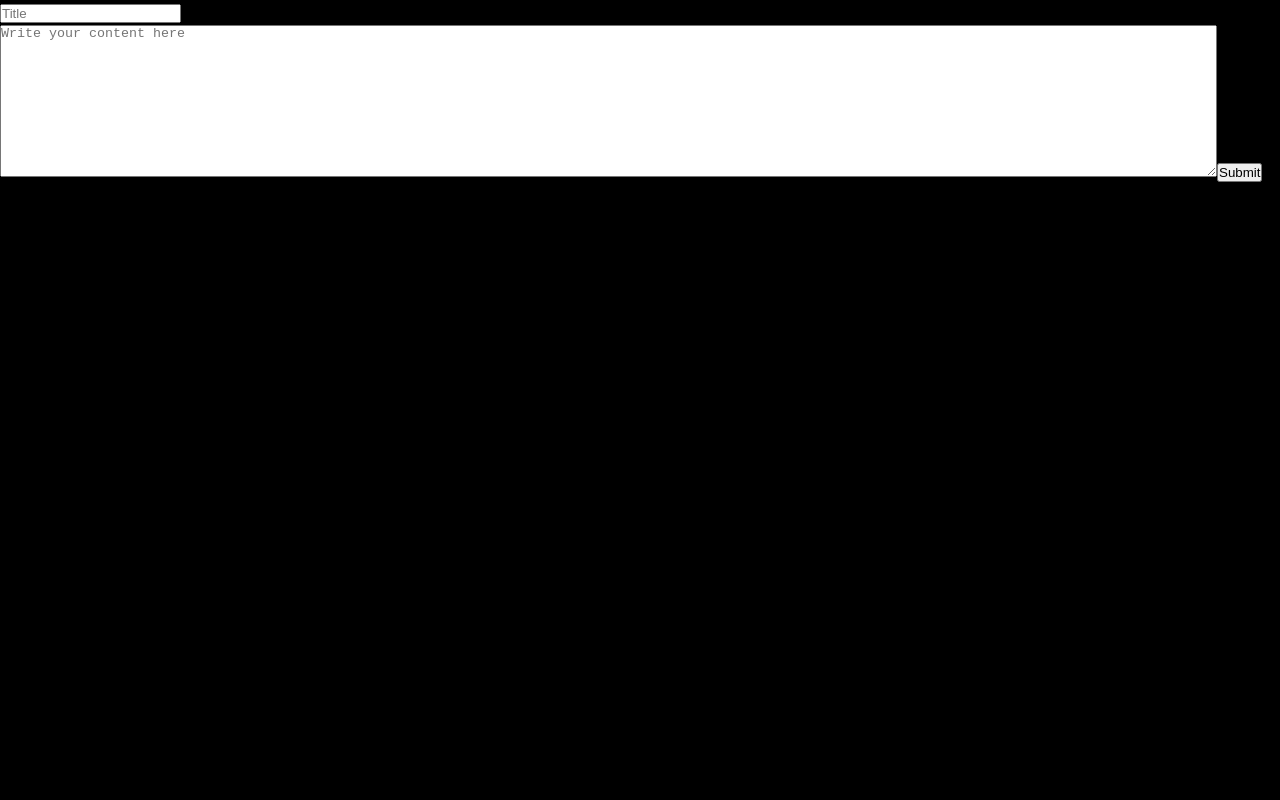
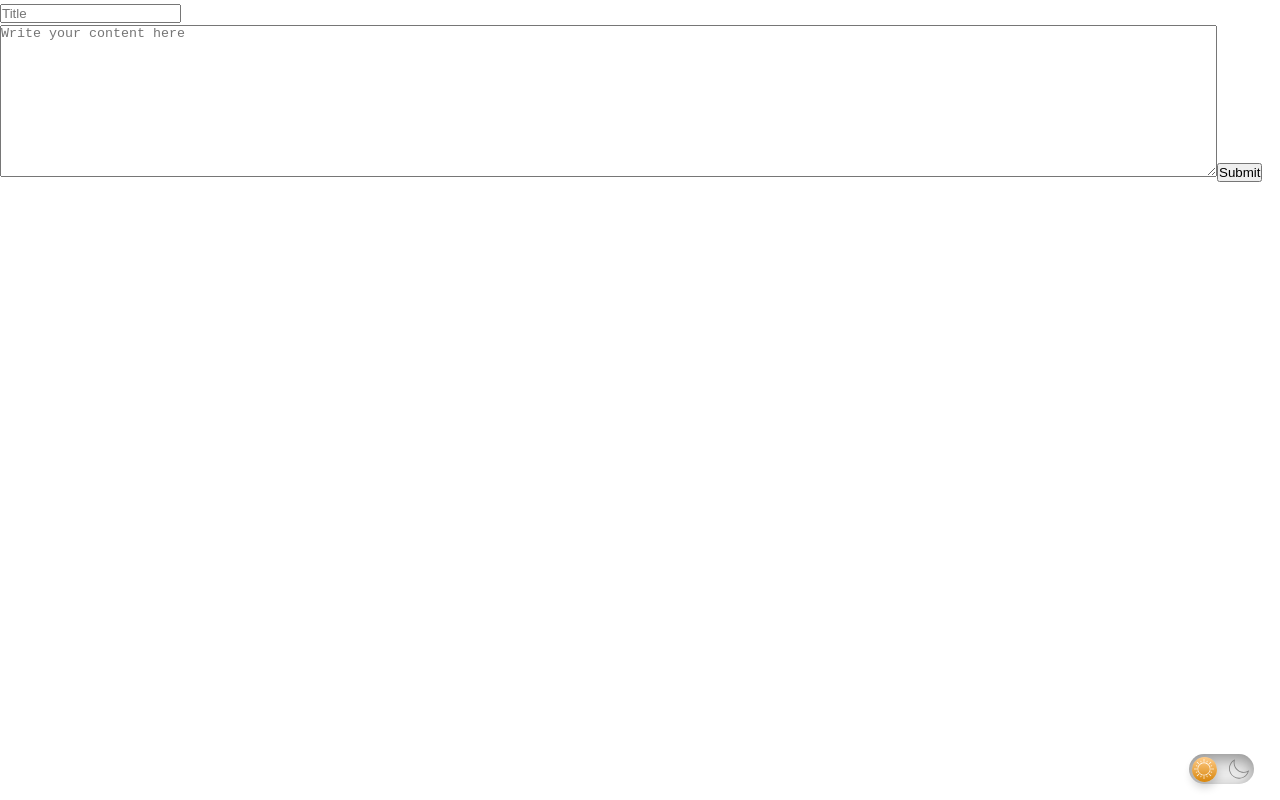
Before and after one commit to anhduc151/blogs-react-app, a React (Create React App) app: page /edit/1 in a window 1280 px wide. Built offline with nearby package versions, Linux system fonts and the light colour scheme; no server answers; the database is empty; a web font is replaced by a local one.

Commit message:
add dark-mode

```diff
--- a/src/App.js
+++ b/src/App.js
@@ -1,8 +1,8 @@
 import React from "react";
 import "./global.css";
 import { BrowserRouter as Router, Routes, Route } from "react-router-dom";
-import { publicRoutes } from './routes'
-
+import { publicRoutes } from "./routes";
+import DarkMode from "./components/DarkMode";
 
 function App() {
   return (
@@ -16,10 +16,13 @@ function App() {
     // </Router>
     <Router>
       <div>
+        <DarkMode />
         <Routes>
-          {publicRoutes.map((route, index)=> {
+          {publicRoutes.map((route, index) => {
             const Page = route.component;
-            return <Route key={index} path={route.path} element={<Page />}></Route>
+            return (
+              <Route key={index} path={route.path} element={<Page />}></Route>
+            );
           })}
         </Routes>
       </div>
--- /dev/null
+++ b/src/components/DarkMode/dark_mode.css
@@ -0,0 +1,70 @@
+/* css DarkMode */
+.dark_mode {
+  position: absolute;
+  bottom: 2%;
+  right: 2%;
+}
+
+.dark_mode_label {
+  width: 65px;
+  height: 30px;
+  position: relative;
+  display: block;
+  background: #ebebeb;
+  border-radius: 200px;
+  box-shadow: inset 0px 5px 15px rgba(0, 0, 0, 0.4),
+    inset 0px -5px 15px rgba(255, 255, 255, 0.4);
+  cursor: pointer;
+  transition: 0.3s;
+}
+.dark_mode_label:after {
+  content: "";
+  width: 25px;
+  height: 25px;
+  position: absolute;
+  top: 3px;
+  left: 3px;
+  background: linear-gradient(180deg, #ffcc89, #d8860b);
+  border-radius: 180px;
+  box-shadow: 0px 5px 10px rgba(0, 0, 0, 0.2);
+  transition: 0.3s;
+}
+.dark_mode_input {
+  width: 0;
+  height: 0;
+  visibility: hidden;
+}
+.dark_mode_input:checked + .dark_mode_label {
+  background: #242424;
+}
+.dark_mode_input:checked + .dark_mode_label:after {
+  left: 62px;
+  transform: translateX(-100%);
+  background: linear-gradient(180deg, #777, #3a3a3a);
+}
+.dark_mode_label:active:after {
+  width: 30px;
+}
+
+.dark_mode_label svg {
+  position: absolute;
+  width: 20px;
+  top: 5px;
+  z-index: 100;
+}
+.dark_mode_label svg.sun {
+  left: 5px;
+  fill: #fff;
+  transition: 0.3s;
+}
+.dark_mode_label svg.moon {
+  left: 40px;
+  fill: #7e7e7e;
+  transition: 0.3s;
+}
+.dark_mode_input:checked + .dark_mode_label svg.sun {
+  fill: #7e7e7e;
+}
+.dark_mode_input:checked + .dark_mode_label svg.moon {
+  fill: #fff;
+}
--- /dev/null
+++ b/src/components/DarkMode/index.jsx
@@ -0,0 +1,50 @@
+import { ReactComponent as Sun } from "../../components/DarkMode/Sun.svg";
+import { ReactComponent as Moon } from "../../components/DarkMode/Moon.svg";
+import React, { useEffect, useState } from "react";
+import "./dark_mode.css";
+
+function DarkMode() {
+  const [theme, setTheme] = useState(() => {
+    const savedTheme = localStorage.getItem("theme");
+    return savedTheme ? savedTheme : "light";
+  });
+
+  const setDarkMode = () => {
+    document.querySelector("body").setAttribute("data-theme", "dark");
+  };
+
+  const setLightMode = () => {
+    document.querySelector("body").setAttribute("data-theme", "light");
+  };
+
+  useEffect(() => {
+    localStorage.setItem("theme", theme);
+    if (theme === "dark") {
+      setDarkMode();
+    } else {
+      setLightMode();
+    }
+  }, [theme]);
+
+  const toggleTheme = () => {
+    setTheme((prevTheme) => (prevTheme === "light" ? "dark" : "light"));
+  };
+
+  return (
+    <div className="dark_mode">
+      <input
+        className="dark_mode_input"
+        type="checkbox"
+        id="darkmode-toggle"
+        checked={theme === "dark"}
+        onChange={toggleTheme}
+      />
+      <label className="dark_mode_label" htmlFor="darkmode-toggle">
+        <Sun />
+        <Moon />
+      </label>
+    </div>
+  );
+}
+
+export default DarkMode;
--- a/src/components/theme/index.jsx
+++ /dev/null
@@ -1,13 +0,0 @@
-import React from "react";
-import "./theme.css";
-
-const Theme = () => {
-  <div className="theme">
-    <label className="switch">
-      <input type="checkbox" />
-      <span class="slider"></span>
-    </label>
-  </div>
-};
-
-export default Theme;
--- a/src/components/theme/theme.css
+++ /dev/null
@@ -1,64 +0,0 @@
-.theme {
-    position: absolute;
-    bottom: 5%;
-    right: 2%;
-}
-
-/* The switch - the box around the slider */
-.switch {
-    display: block;
-    --width-of-switch: 3.5em;
-    --height-of-switch: 2em;
-    /* size of sliding icon -- sun and moon */
-    --size-of-icon: 1.4em;
-    /* it is like a inline-padding of switch */
-    --slider-offset: 0.3em;
-    position: relative;
-    width: var(--width-of-switch);
-    height: var(--height-of-switch);
-  }
-
-  /* Hide default HTML checkbox */
-  .switch input {
-    opacity: 0;
-    width: 0;
-    height: 0;
-  }
-
-  /* The slider */
-  .slider {
-    position: absolute;
-    cursor: pointer;
-    top: 0;
-    left: 0;
-    right: 0;
-    bottom: 0;
-    background-color: #f4f4f5;
-    transition: .4s;
-    border-radius: 30px;
-  }
-
-  .slider:before {
-    position: absolute;
-    content: "";
-    height: var(--size-of-icon,1.4em);
-    width: var(--size-of-icon,1.4em);
-    border-radius: 20px;
-    left: var(--slider-offset,0.3em);
-    top: 50%;
-    transform: translateY(-50%);
-    background: linear-gradient(40deg,#ff0080,#ff8c00 70%);
-    ;
-   transition: .4s;
-  }
-
-  input:checked + .slider {
-    background-color: #303136;
-  }
-
-  input:checked + .slider:before {
-    left: calc(100% - (var(--size-of-icon,1.4em) + var(--slider-offset,0.3em)));
-    background: #303136;
-    /* change the value of second inset in box-shadow to change the angle and direction of the moon  */
-    box-shadow: inset -3px -2px 5px -2px #8983f7, inset -10px -4px 0 0 #a3dafb;
-  }
--- a/src/global.css
+++ b/src/global.css
@@ -6,8 +6,34 @@
   box-sizing: border-box;
 }
 
+:root {
+  --body_background_light: white;
+  --body_color_light: #000;
+  --link_color_light: navy;
+
+  --body_background_dark: #282c34;
+  --body_color_dark: white;
+  --link_color_dark: cyan;
+}
+
+[data-theme="dark"] {
+  --body_background: var(--body_background_dark);
+  --body_color: var(--body_color_dark);
+  --link_color: var(--link_color_dark);
+}
+
+[data-theme="light"] {
+  --body_background: var(--body_background_light);
+  --body_color: var(--body_color_light);
+  --link_color: var(--link_color_light);
+}
+
 body {
   font-family: Poppins;
-  /* background-color: #f4ece1; */
-  background-color: #000;
+  background-color: var(--body_background);
+  color: var(--body_color);
 }
+
+a {
+  color: var(--link_color);
+}
--- a/src/routes/index.js
+++ b/src/routes/index.js
@@ -3,12 +3,10 @@ import CreateBlog from "../components/blogs/create";
 import BlogListView from "../components/bloglist";
 import BlogView from "../components/blogs/show";
 import BlogEdit from "../components/blogs/edit";
-import Theme from "../components/theme";
 
 const publicRoutes = [
   { path: "/", component: Home },
   { path: "/create", component: CreateBlog },
-  { path: "/theme", component: Theme },
   { path: "/edit/:id", component: BlogEdit },
   { path: "/show/:id", component: BlogView },
   { path: "/blog-list", component: BlogListView },
```
Also changed, not shown: src/components/pages/Home/home.css (+4 -4 lines), src/components/pages/Home/index.jsx (+1 -10 lines), src/components/DarkMode/Moon.svg (renamed from src/assets/images/Moon.svg), src/components/DarkMode/Sun.svg (renamed from src/assets/images/Sun.svg), src/index.js (line endings or trailing spaces).
